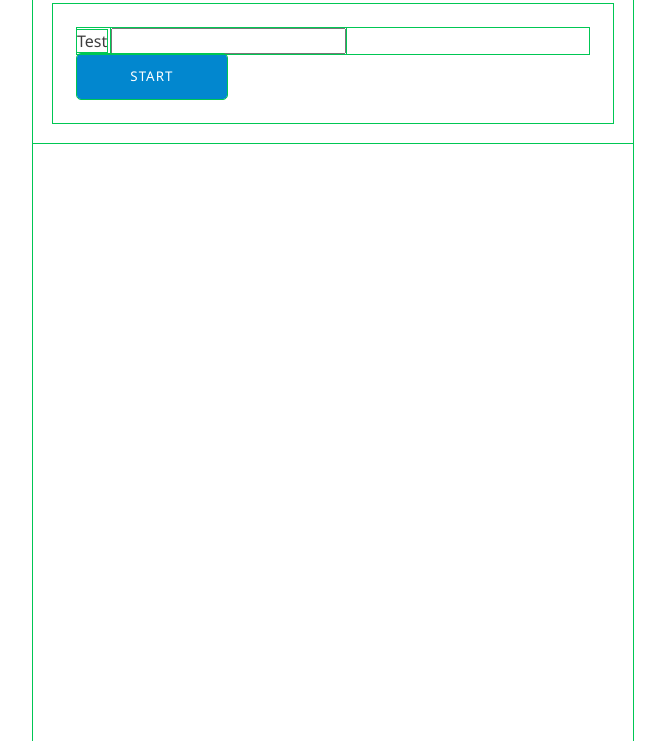
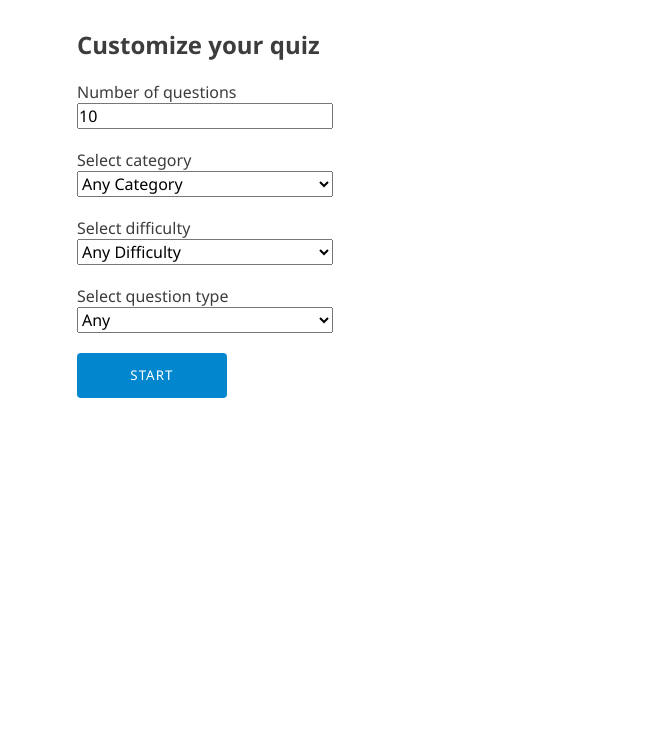
Before and after one commit to dejanantic/quiz-app, a website: page index.html in a window 1280 px wide. Shown: the part 59-800 px from the top of the page, without its empty margins (307-972 px from the left). Drawn offline with Linux system fonts and the light colour scheme.

Commit message:
Added quiz configurator

```diff
--- a/index.html
+++ b/index.html
@@ -19,13 +19,66 @@
     </header>
 
     <main class="app">
-      <form class="quiz-config" novalidate>
+      <form class="quiz-config" id="quiz-config" novalidate>
+        <h2 class="heading-secondary">Customize your quiz</h2>
         <div class="quiz-config__group">
-          <label for="test" class="quiz-config__label">Test</label>
-          <input type="text" name="test" id="test">
+          <label for="trivia_amount" class="quiz-config__label">Number of questions</label>
+          <input type="number" name="trivia_amount" id="trivia_amount" min="1" max="50" value="10">
         </div>
-        <button type="submit" class="quiz-config__btn">Start</button>
+        <div class="quiz-config__group">
+          <label for="trivia_category" class="quiz-config__label">Select category</label>
+          <select name="trivia_category" class="quiz-config__select">
+
+            <option value="any">Any Category</option>
+            <option value="9">General Knowledge</option>
+            <option value="10">Entertainment: Books</option>
+            <option value="11">Entertainment: Film</option>
+            <option value="12">Entertainment: Music</option>
+            <option value="13">Entertainment: Musicals &amp; Theatres</option>
+            <option value="14">Entertainment: Television</option>
+            <option value="15">Entertainment: Video Games</option>
+            <option value="16">Entertainment: Board Games</option>
+            <option value="17">Science &amp; Nature</option>
+            <option value="18">Science: Computers</option>
+            <option value="19">Science: Mathematics</option>
+            <option value="20">Mythology</option>
+            <option value="21">Sports</option>
+            <option value="22">Geography</option>
+            <option value="23">History</option>
+            <option value="24">Politics</option>
+            <option value="25">Art</option>
+            <option value="26">Celebrities</option>
+            <option value="27">Animals</option>
+            <option value="28">Vehicles</option>
+            <option value="29">Entertainment: Comics</option>
+            <option value="30">Science: Gadgets</option>
+            <option value="31">Entertainment: Japanese Anime &amp; Manga</option>
+            <option value="32">Entertainment: Cartoon &amp; Animations</option>
+
+          </select>
+        </div>
+        <div class="quiz-config__group">
+          <label for="trivia_difficulty" class="quiz-config__label">Select difficulty</label>
+          <select name="trivia_difficulty" class="quiz-config__select">
+            <option value="any">Any Difficulty</option>
+            <option value="easy">Easy</option>
+            <option value="medium">Medium</option>
+            <option value="hard">Hard</option>
+          </select>
+        </div>
+        <div class="quiz-config__group">
+          <label for="trivia_type" class="quiz-config__label">Select question type</label>
+          <select name="trivia_type" class="quiz-config__select">
+            <option value="any">Any</option>
+            <option value="multiple">Multiple Choice</option>
+            <option value="boolean">True / False</option>
+          </select>
+        </div>
+        <button type="submit" class="quiz-config__btn u-mg-top-md">Start</button>
       </form>
+
+      <!-- Display request response -->
+      <div id="response"></div>
     </main>
     <!--
     <div class="quiz-configurator">
--- a/scss/_components.scss
+++ b/scss/_components.scss
@@ -1,6 +1,17 @@
 .quiz-config {
   background: var(--color-white);
   padding: 1.5em;
+
+  &__group {
+    margin-top: 2rem;
+    display: flex;
+    flex-flow: column wrap;
+
+    & > * {
+      width: 50%;
+      font: inherit;
+    }
+  }
 
   &__btn {
     text-transform: uppercase;
@@ -12,5 +23,6 @@
     letter-spacing: 1px;
     padding: 1em 4em;
     border-radius: 4px;
+    cursor: pointer;
   }
 }
--- a/scss/_layout.scss
+++ b/scss/_layout.scss
@@ -1,5 +1,5 @@
 * {
-  outline: 1px solid var(--color-green);
+  // outline: 1px solid var(--color-green);
 }
 
 .wrapper {
--- /dev/null
+++ b/scss/_utilities.scss
@@ -0,0 +1,7 @@
+.u-mg-top-sm {
+  margin-top: 1rem;
+}
+
+.u-mg-top-md {
+  margin-top: 2rem;
+}
--- a/scss/main.scss
+++ b/scss/main.scss
@@ -2,3 +2,4 @@
 @import "colors";
 @import "components";
 @import "layout";
+@import "utilities";
```
Also changed, not shown: main.css.
